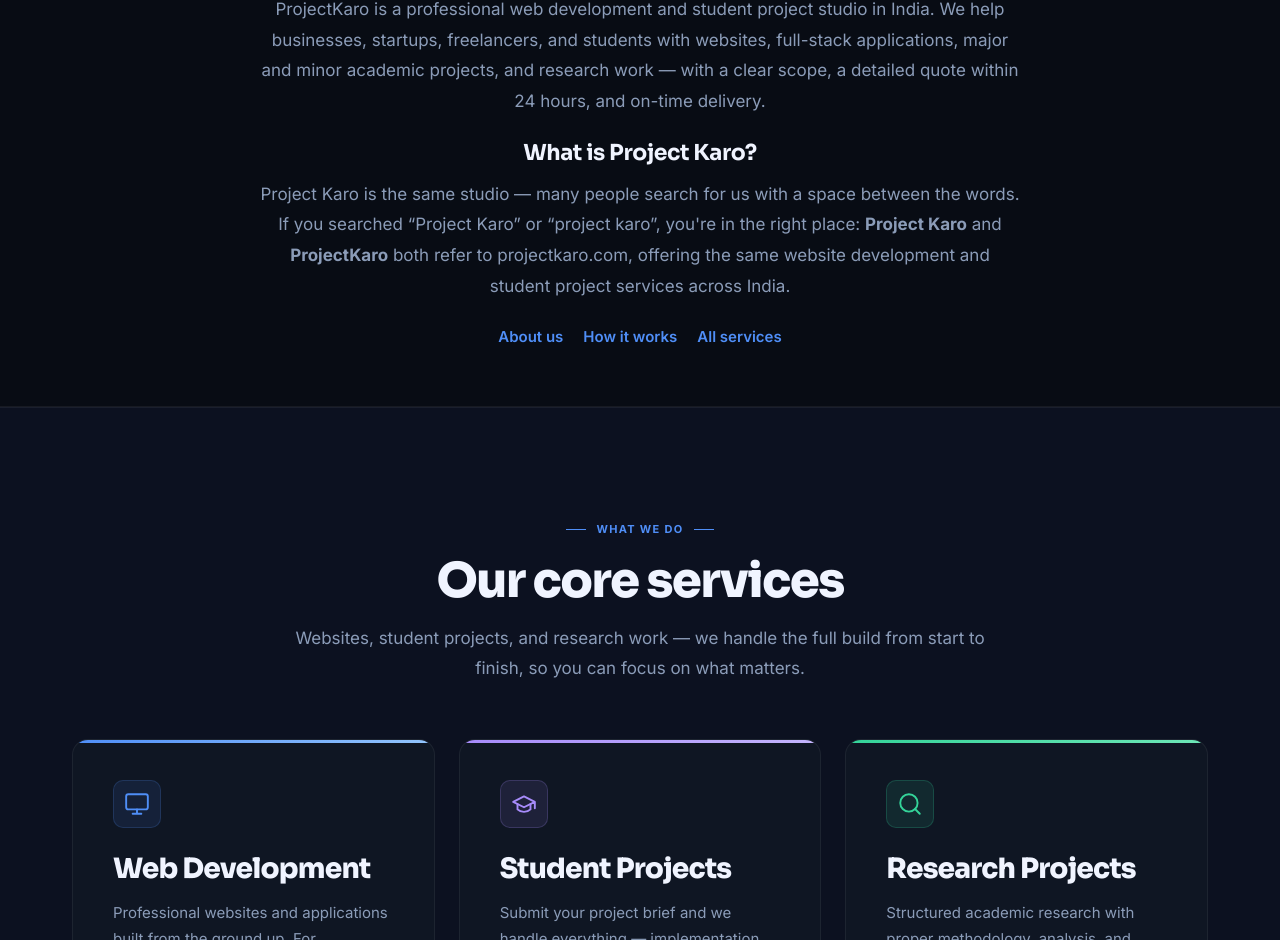
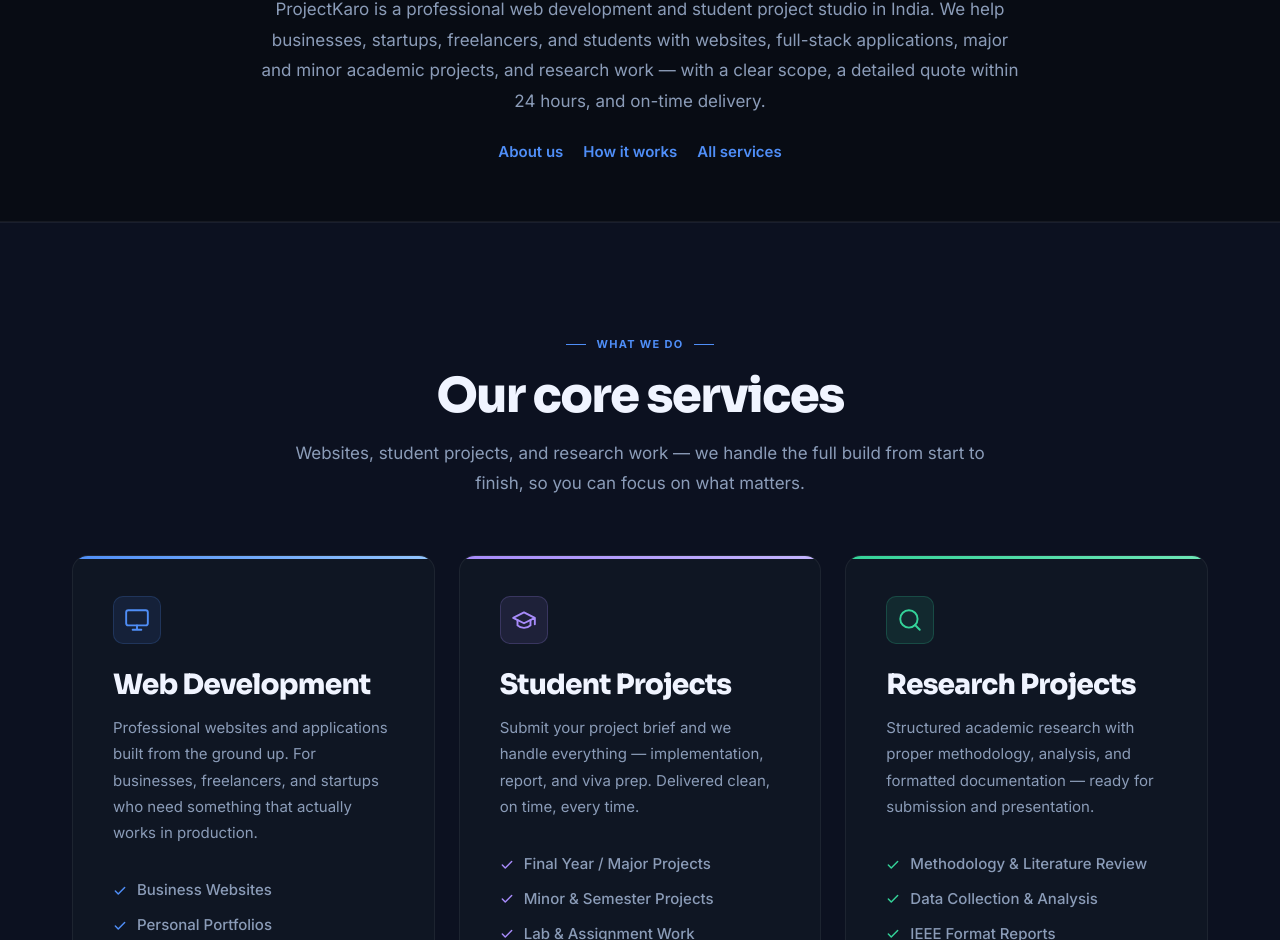
Before and after one commit to bolusaniakshaykumar/projectkaro, a Next.js app: page / in a window 1280 px wide. Shown: the part 1256-2196 px from the top of the page. Built offline with nearby package versions, Linux system fonts and the light colour scheme.

Commit message:
Remove 'What is Project Karo?' brand-alias section from homepage
Keeps the 'What is ProjectKaro?' definition block and its link buttons;
drops the duplicate brand-alias paragraph and its JSON-LD selector.

```diff
--- a/src/app/page.tsx
+++ b/src/app/page.tsx
@@ -153,7 +153,7 @@
           faqPageSchema(FAQ_ITEMS),
           speakableSchema({
             path: "/",
-            cssSelectors: ["#hero-summary", "#site-definition", "#brand-alias"],
+            cssSelectors: ["#hero-summary", "#site-definition"],
           }),
         ]}
       />
@@ -255,10 +255,6 @@
             </h2>
             <p id="site-definition" className={styles.definitionText}>
               ProjectKaro is a professional web development and student project studio in India. We help businesses, startups, freelancers, and students with websites, full-stack applications, major and minor academic projects, and research work — with a clear scope, a detailed quote within 24 hours, and on-time delivery.
-            </p>
-            <h3 className={styles.definitionSubtitle}>What is Project Karo?</h3>
-            <p id="brand-alias" className={styles.definitionText}>
-              Project Karo is the same studio — many people search for us with a space between the words. If you searched &ldquo;Project Karo&rdquo; or &ldquo;project karo&rdquo;, you&apos;re in the right place: <strong>Project Karo</strong> and <strong>ProjectKaro</strong> both refer to projectkaro.com, offering the same website development and student project services across India.
             </p>
             <div className={styles.definitionLinks}>
               <Link href="/about">About us</Link>
```
